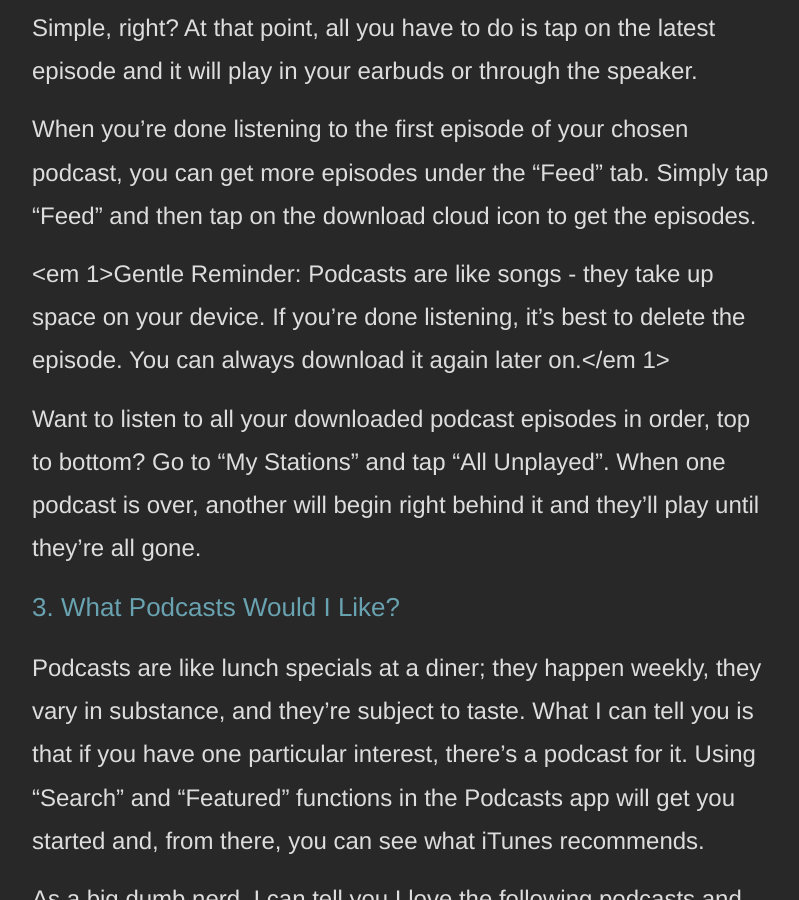
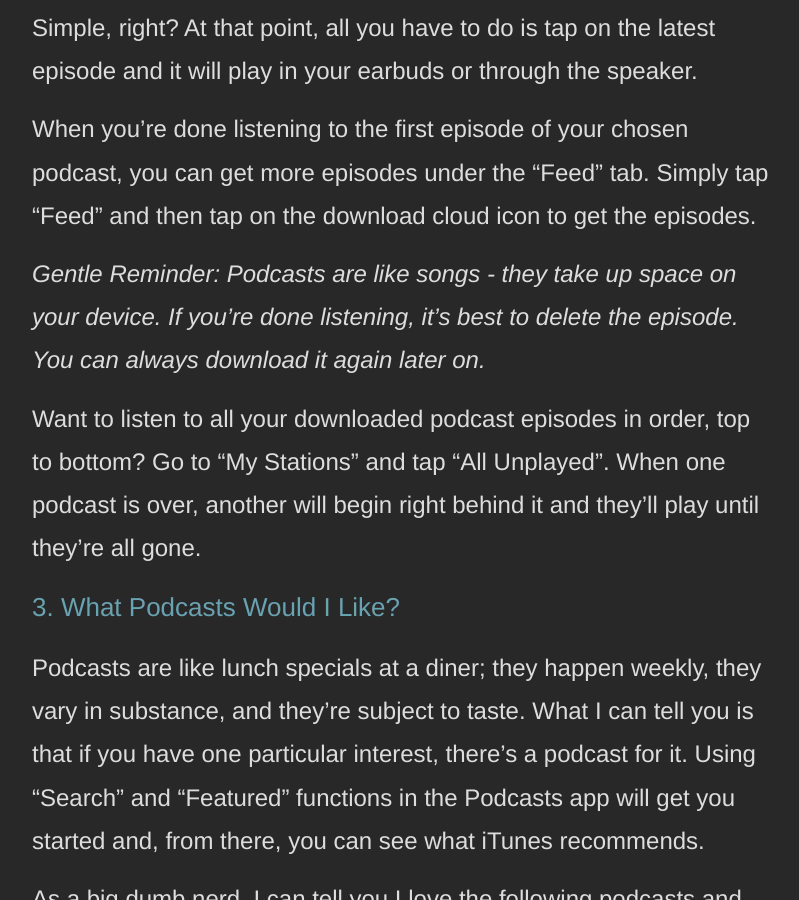
Before and after one commit to jimmymarks/podcastjustice, a Jekyll site: the page built from index.md, in a window 1280 px wide and 900 px high, scrolled down 2380 px. Shown: the whole window, without its empty margins (238-1037 px from the left). Built offline with Jekyll 4.4.1, drawn with Linux system fonts in a browser that asks for light colours; some web fonts are replaced; some of the changed lines change nothing that is shown.

Commit message:
Minor change to markup

```diff
--- a/index.md
+++ b/index.md
@@ -45,7 +45,7 @@ Simple, right? At that point, all you have to do is tap on the latest episode an
 
 When you're done listening to the first episode of your chosen podcast, you can get more episodes under the "Feed" tab. Simply tap "Feed" and then tap on the download cloud icon to get the episodes.
 
-<em 1>Gentle Reminder: Podcasts are like songs - they take up space on your device. If you're done listening, it's best to delete the episode. You can always download it again later on.</em 1>
+<em>Gentle Reminder: Podcasts are like songs - they take up space on your device. If you're done listening, it's best to delete the episode. You can always download it again later on.</em>
 
 Want to listen to all your downloaded podcast episodes in order, top to bottom? Go to "My Stations" and tap "All Unplayed". When one podcast is over, another will begin right behind it and they'll play until they're all gone.
 
```
